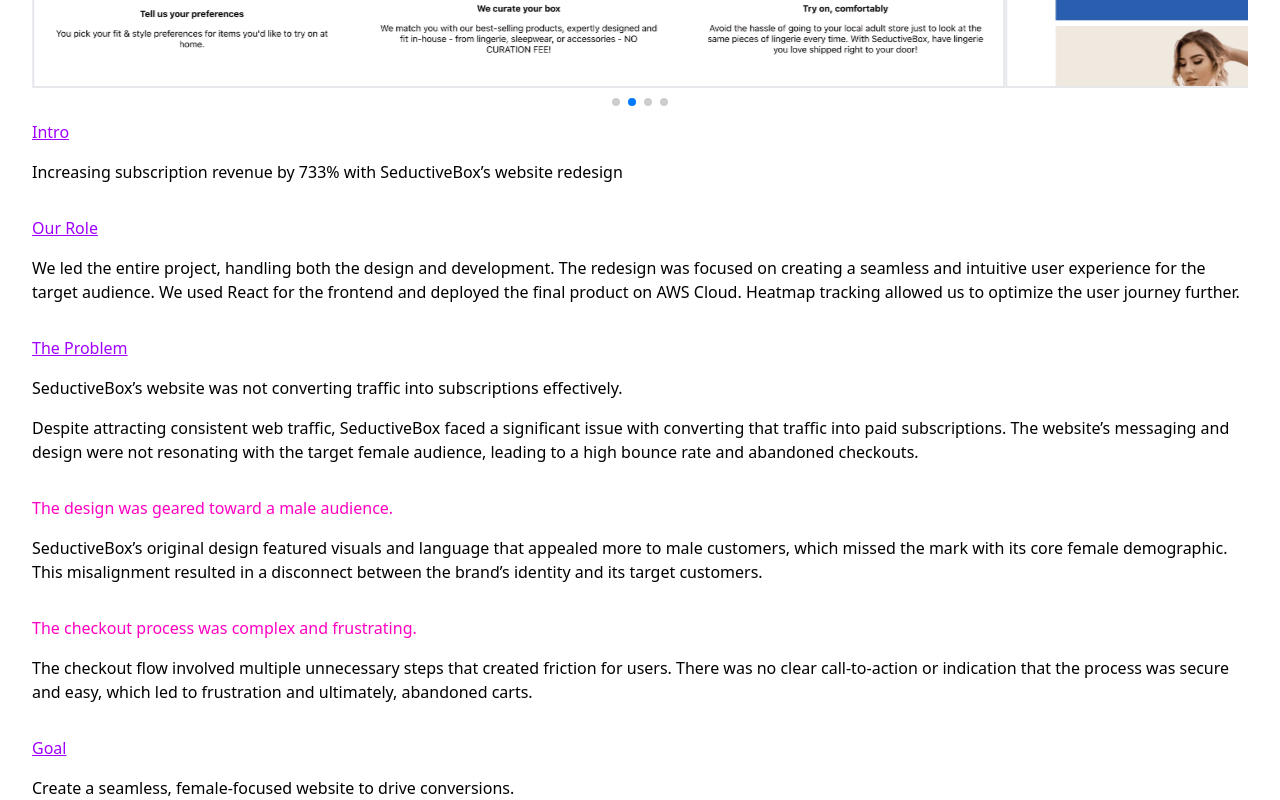
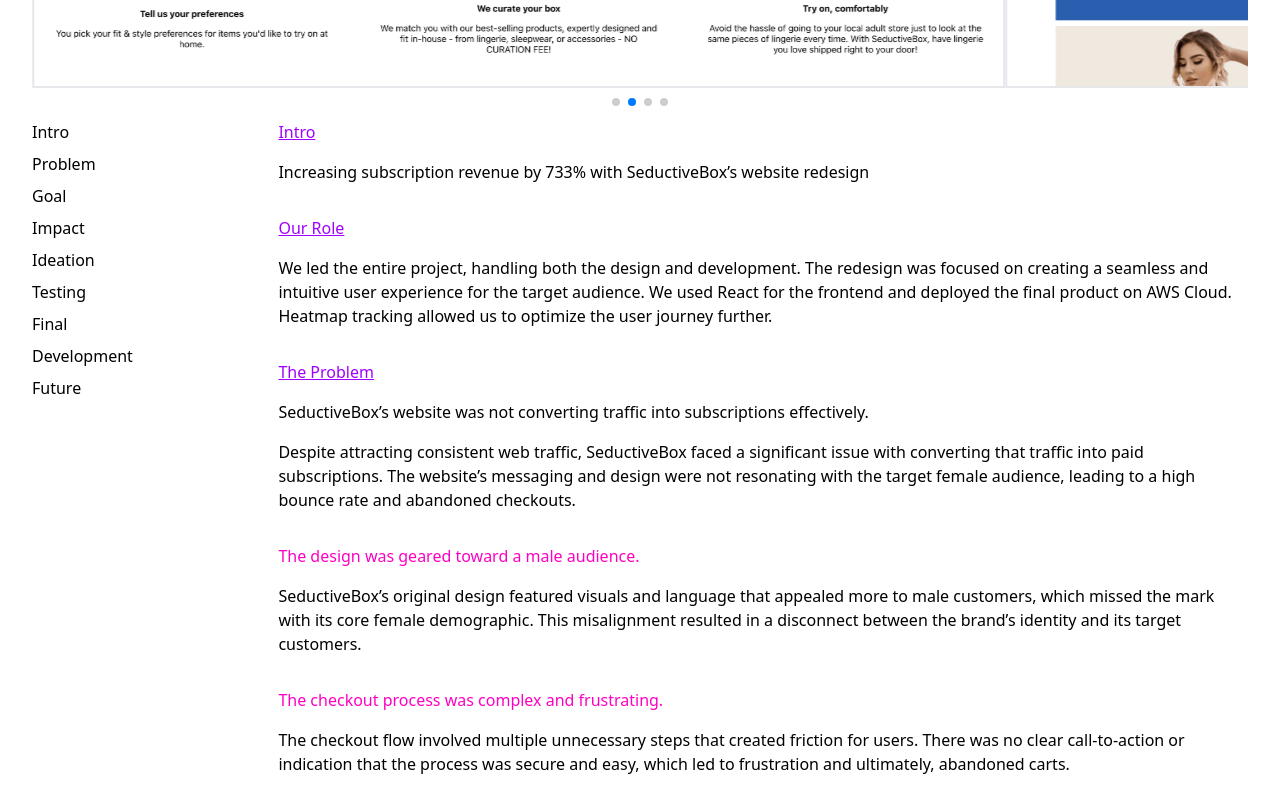
Before and after one commit to Parrasite9/nextwave, a React (Create React App) app: page /casestudy/SeductiveBox in a window 1280 px wide. Shown: the part 840-1640 px from the top of the page. Built offline with nearby package versions, Linux system fonts and the light colour scheme.

Commit message:
Fully optimized caseStudy page. Some more styling may occur after this commit. The CaseStudyData has been updated to include video data.

```diff
--- a/src/Components/Data/CaseStudyData.jsx
+++ b/src/Components/Data/CaseStudyData.jsx
@@ -30,6 +30,8 @@ const CaseStudyData = [
         price: '$$',
         intro: 'SeductiveBox was a lingerie subscription service facing major conversion challenges. Their website was not effectively communicating with their target female audience, which led to low subscription rates. We set out to revamp the user experience, leading to incredible results in just 4 weeks.',
         role: 'We led the entire project, handling both the design and development. The redesign was focused on creating a seamless and intuitive user experience for the target audience. We used React for the frontend and deployed the final product on AWS Cloud. Heatmap tracking allowed us to optimize the user journey further.',
+        hasVideo: false,
+        videoPath: '',
         problem: {
             header: 'SeductiveBox\’s website was not converting traffic into subscriptions effectively.',
             headerDetail: 'Despite attracting consistent web traffic, SeductiveBox faced a significant issue with converting that traffic into paid subscriptions. The website\’s messaging and design were not resonating with the target female audience, leading to a high bounce rate and abandoned checkouts.',
@@ -140,37 +142,143 @@ const CaseStudyData = [
     },
 
     {
-        poster: '/images/casestudy/studioone/studioone_mockup.jpg',
+        poster: '/images/casestudy/seductivebox/seductivebox_mockup.jpg',
         image: [
             {
-                image: '',
+                image: '/images/casestudy/seductivebox/Desktop/Home_D1.png',
             },
             {
-                image: '',
+                image: '/images/casestudy/seductivebox/Desktop/Home_D2.png',
             },
             {
-                image: '',
+                image: '/images/casestudy/seductivebox/Desktop/Home_D3.png',
             },
             {
-                image: '',
+                image: '/images/casestudy/seductivebox/Desktop/Home_D4.png',
             },
         ],
+        colors: {
+            primary: '#a100ff',     // Your primary color
+            secondary: '#ff00c3',   // Your secondary color
+            ctaButton: '#ff00c3',
+            ctaButtonText: '#f2f2f2',
+            priceTimeBackground: '#333',
+        },
         seo: '',
-        name: 'Studio No. 1',
+        name: '',
         timeline: '',
         title: '',
         teaser: '',
         price: '$$',
         intro: '',
         role: '',
-        problem: '',
-        goal: '',
-        impact: '',
-        ideation: '',
-        testing: '',
-        final: '',
-        development: '',
-        future: '',
+        problem: {
+            header: '',
+            headerDetail: '',
+            subheaders: [
+                {
+                    subheader: '',
+                    subHeaderDetail: '',
+                },
+                {
+                    subheader: '',
+                    subHeaderDetail: '.',
+                },
+            ],
+        },
+        goal: {
+            header: '',
+            headerDetail: '',
+            subheaders: [
+                {
+                    subheader: '',
+                    subHeaderDetail: '',
+                },
+                {
+                    subheader: '',
+                    subHeaderDetail: '',
+                },
+                {
+                    subheader: '',
+                    subHeaderDetail: '',
+                },
+            ],
+        },
+        impact: {
+            header: '',
+            headerDetail: '',
+            subheaders: [
+                {
+                    subheader: '',
+                    subHeaderDetail: '',
+                },
+                {
+                    subheader: '',
+                    subHeaderDetail: '',
+                },
+            ],
+        },
+        ideation: {
+            header: '',
+            headerDetail: '',
+            subheaders: [
+                {
+                    subheader: '',
+                    subHeaderDetail: '',
+                },
+                {
+                    subheader: '',
+                    subHeaderDetail: '',
+                },
+            ],
+        },
+        testing: {
+            header: '',
+            headerDetail: '',
+            subheaders: [
+                {
+                    subheader: '',
+                    subHeaderDetail: '',
+                },
+                {
+                    subheader: '',
+                    subHeaderDetail: '',
+                },
+            ],
+        },
+        final: {
+            header: '',
+            headerDetail: '',
+            subheaders: [
+                {
+                    subheader: '',
+                    subHeaderDetail: '',
+                },
+                {
+                    subheader: '',
+                    subHeaderDetail: '',
+                },
+            ],
+        },
+        development: {
+            header: '',
+            headerDetail: '',
+            subheaders: [
+                {
+                    subheader: '',
+                    subHeaderDetail: '',
+                },
+                {
+                    subheader: '',
+                    subHeaderDetail: '',
+                },
+            ],
+        },
+        future: {
+            header: '',
+            headerDetail: '',
+            subheaders: [],
+        },
     },
 
     {
--- a/src/Pages/CaseStudyDetails.jsx
+++ b/src/Pages/CaseStudyDetails.jsx
@@ -100,14 +100,45 @@ function CaseStudyDetails() {
 
         <CaseStudySwiper />
 
+        <div className="video lg:hidden">
+            {caseStudy.hasVideo ? (
+                <>
+                    <video controls className="w-full">
+                        <source src={caseStudy.videoPath} type="video/mp4" />
+                    </video>
+                </>
+            ) : (
+                <></>
+            )}
+        </div>
 
 
+        <div className="parent grid grid-cols-1 lg:grid-cols-5 gap-4">
+            {/* CASESTUDY NAVLINKS */}
+            <div className="caseStudy_navbar hidden sticky top-4 lg:block">
+                <nav>
+                    <ul className='space-y-2'>
+                        <li><a href="#intro">Intro</a></li>
+                        <li><a href="#problem">Problem</a></li>
+                        <li><a href="#goal">Goal</a></li>
+                        <li><a href="#impact">Impact</a></li>
+                        <li><a href="#ideation">Ideation</a></li>
+                        <li><a href="#testing">Testing</a></li>
+                        <li><a href="#final">Final</a></li>
+                        <li><a href="#development">Development</a></li>
+                        <li><a href="#future">Future</a></li>
+                    </ul>
+                </nav>
+            </div>
+
+            {/* CASE STUDY INFO  */}
+            <div className={`div2 ${caseStudy.hasVideo ? 'lg:col-span-3' : 'lg:col-span-4'}`}>
                 <div className="caseStudyInfo">
-            <h2 className='caseStudyHeader mb-4 decoration: underline' style={{color: caseStudy.colors.primary}}>Intro</h2>
+                    <h2 id='intro' className='caseStudyHeader mb-4 decoration: underline' style={{color: caseStudy.colors.primary}}>Intro</h2>
                     <p className='mb-8'>{caseStudy.title}</p>
-            <h2 className='caseStudyHeader mb-4 decoration: underline' style={{color: caseStudy.colors.primary}}>Our Role</h2>
+                    <h2 id='role' className='caseStudyHeader mb-4 decoration: underline' style={{color: caseStudy.colors.primary}}>Our Role</h2>
                     <p className='mb-8'>{caseStudy.role}</p>
-            <h2 className='caseStudyHeader mb-4 decoration: underline' style={{color: caseStudy.colors.primary}}>The Problem</h2>
+                    <h2 id='problem' className='caseStudyHeader mb-4 decoration: underline' style={{color: caseStudy.colors.primary}}>The Problem</h2>
 
                     {/* MAPPING THROUGH THE PROBLEMS  */}
                     {caseStudy.problem && (
@@ -124,7 +155,7 @@ function CaseStudyDetails() {
                     )}
 
                     {/* MAPPING THROUGH THE GOALS  */}
-            <h2 className='caseStudyHeader mb-4 decoration: underline' style={{color: caseStudy.colors.primary}}>Goal</h2>
+                    <h2 id='goal' className='caseStudyHeader mb-4 decoration: underline' style={{color: caseStudy.colors.primary}}>Goal</h2>
                     {caseStudy.goal && (
                         <section>
                             <h2 className='mb-4'>{caseStudy.goal.header}</h2>
@@ -141,7 +172,7 @@ function CaseStudyDetails() {
 
 
                     {/* MAPPING THROUGH THE IMPACT  */}
-            <h2 className='caseStudyHeader mb-4 decoration: underline' style={{color: caseStudy.colors.primary}}>Impact</h2>
+                    <h2 id='impact' className='caseStudyHeader mb-4 decoration: underline' style={{color: caseStudy.colors.primary}}>Impact</h2>
                     {caseStudy.impact && (
                         <section>
                             <h2 className='mb-4'>{caseStudy.impact.header}</h2>
@@ -155,7 +186,8 @@ function CaseStudyDetails() {
                         </section>
                     )}
 
-            <h2 className='caseStudyHeader mb-4 decoration: underline' style={{color: caseStudy.colors.primary}}>Ideation</h2>
+                    {/* MAPPING THROUGH THE IDEATION  */}
+                    <h2 id='ideation' className='caseStudyHeader mb-4 decoration: underline' style={{color: caseStudy.colors.primary}}>Ideation</h2>
                     {caseStudy.ideation && (
                         <section>
                             <h2 className='mb-4'>{caseStudy.ideation.header}</h2>
@@ -169,7 +201,8 @@ function CaseStudyDetails() {
                         </section>
                     )}
 
-            <h2 className='caseStudyHeader mb-4 decoration: underline' style={{color: caseStudy.colors.primary}}>Testing</h2>
+                    {/* MAPPING THROUGH THE TESTING */}
+                    <h2 id='testing' className='caseStudyHeader mb-4 decoration: underline' style={{color: caseStudy.colors.primary}}>Testing</h2>
                     {caseStudy.testing && (
                         <section>
                             <h2 className='mb-4'>{caseStudy.testing.header}</h2>
@@ -183,7 +216,8 @@ function CaseStudyDetails() {
                         </section>
                     )}
 
-            <h2 className='caseStudyHeader mb-4 decoration: underline' style={{color: caseStudy.colors.primary}}>Development</h2>
+                    {/* MAPPING THROUGH THE DEVELOPMENT  */}
+                    <h2 id='development' className='caseStudyHeader mb-4 decoration: underline' style={{color: caseStudy.colors.primary}}>Development</h2>
                     {caseStudy.development && (
                         <section>
                             <h2 className='mb-4'>{caseStudy.development.header}</h2>
@@ -197,7 +231,8 @@ function CaseStudyDetails() {
                         </section>
                     )}
 
-            <h2 className='caseStudyHeader mb-4 decoration: underline' style={{color: caseStudy.colors.primary}}>Final Design</h2>
+                    {/* MAPPING THROUGH THE FINAL  */}
+                    <h2 id='final' className='caseStudyHeader mb-4 decoration: underline' style={{color: caseStudy.colors.primary}}>Final Design</h2>
                     {caseStudy.final && (
                         <section>
                             <h2 className='mb-4'>{caseStudy.final.header}</h2>
@@ -211,7 +246,8 @@ function CaseStudyDetails() {
                         </section>
                     )}
 
-            <h2 className='caseStudyHeader mb-4 decoration: underline' style={{color: caseStudy.colors.primary}}>Future</h2>
+                    {/* MAPPING THROUGH THE FUTURE  */}
+                    <h2 id='future' className='caseStudyHeader mb-4 decoration: underline' style={{color: caseStudy.colors.primary}}>Future</h2>
                     {caseStudy.future && (
                         <section>
                             <h2 className='mb-4'>{caseStudy.future.header}</h2>
@@ -225,6 +261,21 @@ function CaseStudyDetails() {
                         </section>
                     )}
                 </div>
+            </div>
+
+            {/* Video in Column 5 (if exists) */}
+            {caseStudy.hasVideo && (
+                <div className="div3 sticky top-4 lg:col-span-1">
+                    <video controls className="w-full">
+                        <source src={caseStudy.videoPath} type="video/mp4" />
+                    </video>
+                </div>
+            )}
+
+
+
+
+        </div>
 
 
 
```
Lines whose indentation alone changed are shown as unchanged.
